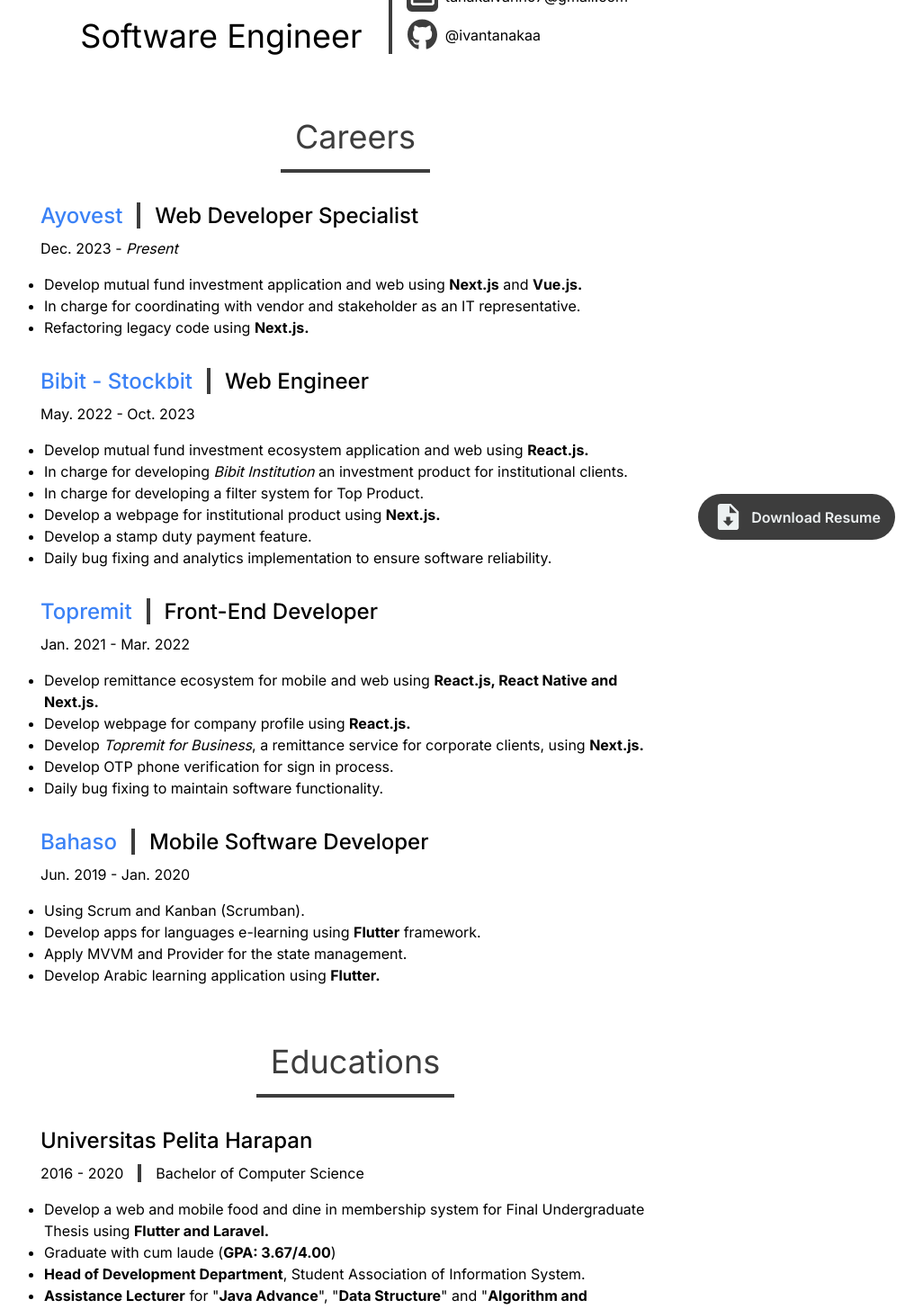
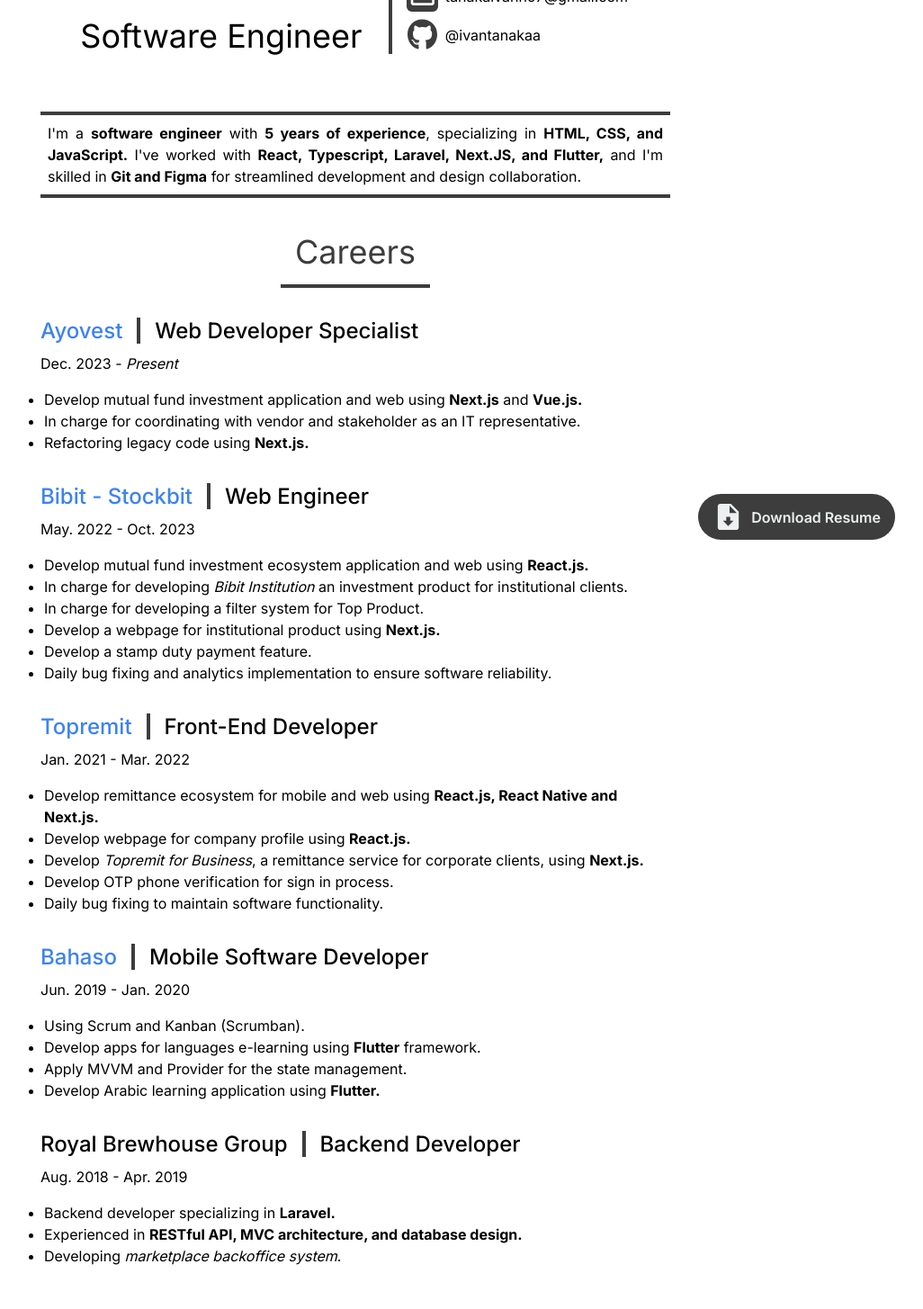
Before and after one commit to ivantanakaa/personal-website, a Next.js app: page / in a window 1280 px wide. Shown: the part 160-1615 px from the top of the page at 90% size, without its empty margins (245-1271 px from the left). Built offline with nearby package versions, Linux system fonts and the light colour scheme.

Commit message:
feat: adding about section

```diff
--- /dev/null
+++ b/src/app/components/home/About/index.tsx
@@ -0,0 +1,15 @@
+export default function About() {
+  const years_of_experience = new Date().getFullYear() - 2018;
+  return (
+    <div className="flex justify-center my-4">
+      <div className="text-justify max-w-[700px] border-[#3d3d3d] border-y-4 py-2 px-2">
+        I&apos;m a <b>software engineer</b> with{" "}
+        <b>{years_of_experience} years of experience</b>, specializing in{" "}
+        <b>HTML, CSS, and JavaScript.</b> I&apos;ve worked with{" "}
+        <b>React, Typescript, Laravel, Next.JS, and Flutter,</b> and I&apos;m
+        skilled in <b>Git and Figma</b> for streamlined development and design
+        collaboration.
+      </div>
+    </div>
+  );
+}
--- a/src/app/components/home/Careers/careers.json
+++ b/src/app/components/home/Careers/careers.json
@@ -52,5 +52,16 @@
       "Apply MVVM and Provider for the state management.",
       "Develop Arabic learning application using <b>Flutter.</b>"
     ]
+  },
+  {
+    "corporate": "Royal Brewhouse Group",
+    "position": "Backend Developer",
+    "start_date": "2018/08",
+    "end_date": "2019/04",
+    "jobs": [
+      "Backend developer specializing in <b>Laravel.</b>",
+      "Experienced in <b>RESTful API, MVC architecture, and database design.</b>",
+      "Developing <i>marketplace backoffice system</i>."
+    ]
   }
 ]
--- a/src/app/components/home/Careers/index.tsx
+++ b/src/app/components/home/Careers/index.tsx
@@ -29,6 +29,7 @@
               key={`career-${index}`}
             >
               <h2 className=" font-medium text-2xl mb-2 w-fit">
+                {career.corporate_link ? (
                   <Link
                     className="text-blue-500 hover:text-blue-700 hover:transition-all delay-150"
                     href={career.corporate_link}
@@ -37,6 +38,9 @@
                   >
                     {career.corporate}
                   </Link>
+                ) : (
+                  career.corporate
+                )}
                 <span className=" border-l-4 ml-4 pl-4 h-100 border-[#3d3d3d]">
                   {career.position}
                 </span>
--- a/src/app/components/home/Skills/index.tsx
+++ b/src/app/components/home/Skills/index.tsx
@@ -5,7 +5,7 @@
       <h1 className="text-txt-dark text-4xl mb-4 pb-4 border-b-4 px-4 w-fit border-txt-dark">
         Skills
       </h1>
-      <ul className="list-disc grid grid-rows-4 grid-flow-col gap-y-4 gap-x-16">
+      <ul className="list-disc grid grid-cols-3 grid-flow-row gap-y-4 gap-x-16">
         {skills.map((data, index) => {
           return <li key={`skill-${index}`}>{data}</li>;
         })}
--- a/src/app/page.tsx
+++ b/src/app/page.tsx
@@ -4,12 +4,14 @@
 import Educations from "./components/home/Educations";
 import Honors from "./components/home/Honors";
 import Download from "./components/Download";
+import About from "./components/home/About";
 
 function Home() {
   return (
     <div className="relative mx-4">
       <Download />
       <Hero />
+      <About />
       <Careers />
       <Educations />
       <div className="flex flex-col lg:flex-row lg:w-max lg:m-auto">
```
Lines whose indentation alone changed are shown as unchanged.
